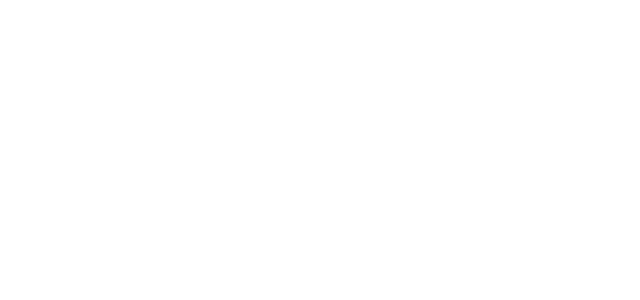
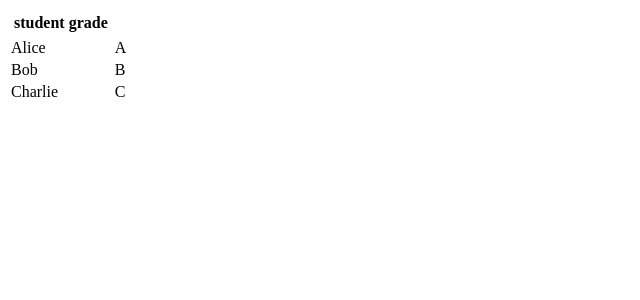
Before and after one commit to loiaconof/nuxt-print-server-microservice, a Nuxt app: page /example in a window 1280 px wide. Shown: the top 300 px of the page, without its empty margins (0-640 px from the left). Built offline with nearby package versions, Linux system fonts and the light colour scheme.

Commit message:
update example route

```diff
--- /dev/null
+++ b/components/PdfTable.vue
@@ -0,0 +1,27 @@
+<template>
+  <div>
+    <table>
+      <thead>
+        <th>
+          <td v-for="(column, index) in columns" :key="index">{{ column }}</td>
+        </th>
+      </thead>
+      <tbody>
+        <tr v-for="(row, index) in rows" :key="index">
+          <td v-for="element in Object.values(row)">{{ element }}</td>
+        </tr>
+      </tbody>
+    </table>
+  </div>
+</template>
+
+<script lang="ts" setup>
+defineProps<{
+  columns: string[],
+  rows: {[key: string]: string}[],
+}>()
+</script>
+
+<style>
+
+</style>
--- a/pages/example.vue
+++ b/pages/example.vue
@@ -1,14 +1,15 @@
 <script setup>
-defineProps({
-  title: String,
-  message: String,
-})
+const columns = ['student', 'grade']
+const rows = [
+  { student: 'Alice', grade: 'A' },
+  { student: 'Bob', grade: 'B' },
+  { student: 'Charlie', grade: 'C' },
+]
 </script>
 
 <template>
   <div>
-    <h1>{{ title }}</h1>
-    <p>{{ message }}</p>
+    <pdf-table :columns="columns" :rows="rows" />
   </div>
 </template>
 
```
